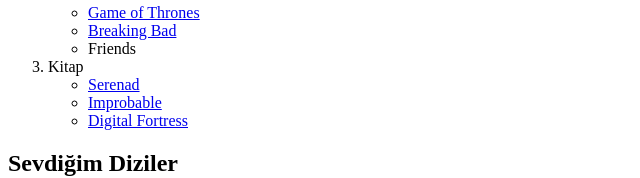
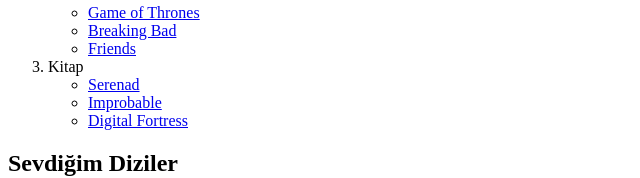
Before and after one commit to gokberkotlu/patika_html_homework-2, a plain HTML site: page index.html in a window 1280 px wide. Shown: the part 303-481 px from the top of the page, 0-640 px from the left. Drawn offline with Linux system fonts and the light colour scheme.

Commit message:
Update index.html

```diff
--- a/index.html
+++ b/index.html
@@ -41,8 +41,8 @@
                 <li>
                     <a href="https://www.imdb.com/title/tt0903747/">Breaking Bad</a>
                 </li>
-                <li>Friends
-                    <a href="https://www.imdb.com/title/tt0108778/"></a>
+                <li>
+                    <a href="https://www.imdb.com/title/tt0108778/">Friends</a>
                 </li>
             </ul>
         </li>
```
